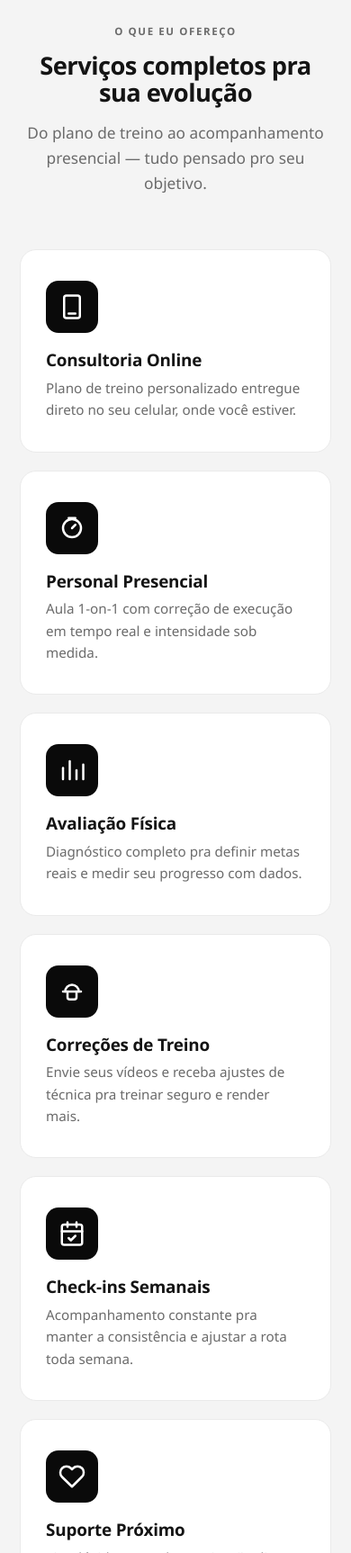
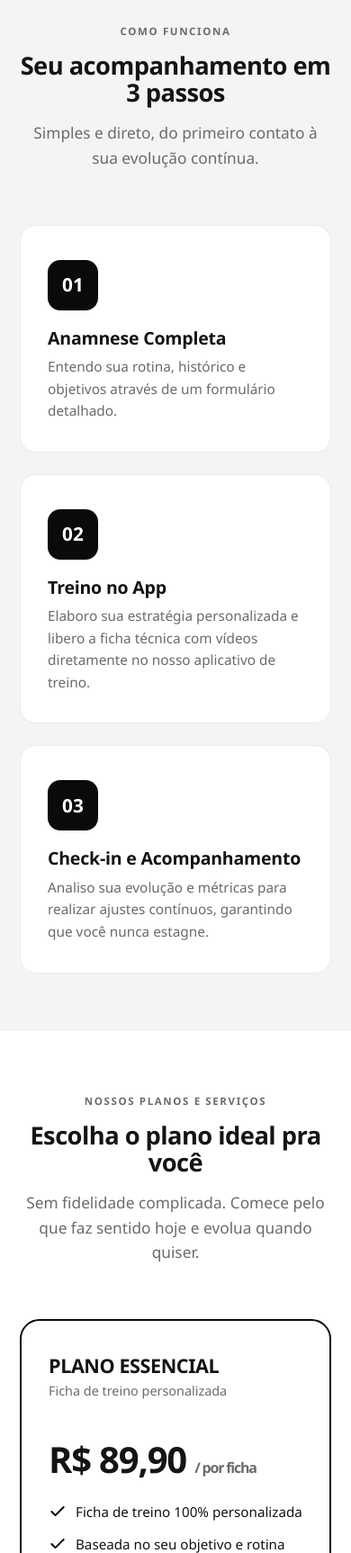
Before and after one commit to mrguerreiro/mateus-aguiar-personal, a plain HTML site: page index.html in a window 390 px wide. Shown: the part 1520-3246 px from the top of the page at 90% size. Drawn offline with Linux system fonts and the light colour scheme.

Commit message:
Substitui Serviços por "Como Funciona" (3 passos) e adiciona FAQ
- Nova seção "Como Funciona" com as 3 etapas do acompanhamento (numeradas)
- Nova seção FAQ com <details> nativo (acessível, funciona sem JS)
- Atualiza navegação, rodapé, responsividade e screenshots do README

Co-Authored-By: Claude Opus 4.8 <noreply@anthropic.com>

```diff
--- a/index.html
+++ b/index.html
@@ -141,21 +141,32 @@
   .sec-head h2{font-size:clamp(2rem,4.4vw,3rem);margin-bottom:16px}
   .sec-head p{color:var(--gray);font-size:1.08rem}
 
-  /* ---------- Services ---------- */
-  #servicos{background:var(--gray-soft)}
-  .svc-grid{display:grid;grid-template-columns:repeat(auto-fit,minmax(230px,1fr));gap:20px}
-  .svc-card{
-    background:#fff;border:1px solid var(--gray-light);border-radius:18px;padding:34px 28px;
-    transition:transform .2s ease, box-shadow .2s ease, border-color .2s;
+  /* ---------- Como Funciona (passos) ---------- */
+  #como-funciona{background:var(--gray-soft)}
+  .steps{display:grid;grid-template-columns:repeat(3,1fr);gap:24px}
+  .step{
+    position:relative;background:#fff;border:1px solid var(--gray-light);border-radius:18px;
+    padding:38px 30px 32px;transition:transform .2s ease, box-shadow .2s ease, border-color .2s;
   }
-  .svc-card:hover{transform:translateY(-6px);box-shadow:0 20px 44px rgba(0,0,0,.09);border-color:#000}
-  .svc-ic{
-    width:58px;height:58px;border-radius:14px;background:var(--black);
-    display:flex;align-items:center;justify-content:center;margin-bottom:20px;
+  .step:hover{transform:translateY(-6px);box-shadow:0 20px 44px rgba(0,0,0,.09);border-color:#000}
+  .step-num{
+    display:inline-flex;align-items:center;justify-content:center;width:56px;height:56px;
+    border-radius:14px;background:var(--black);color:#fff;font-weight:900;font-size:1.3rem;margin-bottom:20px;
   }
-  .svc-ic svg{width:30px;height:30px;stroke:#fff;fill:none;stroke-width:2;stroke-linecap:round;stroke-linejoin:round}
-  .svc-card h3{font-size:1.18rem;margin-bottom:8px;letter-spacing:-.01em}
-  .svc-card p{font-size:.95rem;color:var(--gray)}
+  .step h3{font-size:1.22rem;margin-bottom:10px;letter-spacing:-.01em}
+  .step p{font-size:.96rem;color:var(--gray)}
+
+  /* ---------- FAQ ---------- */
+  .faq-list{max-width:760px;margin:0 auto;display:flex;flex-direction:column;gap:14px}
+  .faq-item{border:1px solid var(--gray-light);border-radius:14px;background:#fff;overflow:hidden}
+  .faq-item summary{
+    cursor:pointer;list-style:none;padding:22px 26px;font-weight:800;font-size:1.05rem;
+    display:flex;justify-content:space-between;align-items:center;gap:16px;
+  }
+  .faq-item summary::-webkit-details-marker{display:none}
+  .faq-item summary::after{content:"+";font-size:1.7rem;font-weight:400;color:var(--gray);line-height:1}
+  .faq-item[open] summary::after{content:"–"}
+  .faq-item p{padding:0 26px 24px;color:var(--gray);margin:0;font-size:.98rem}
 
   /* ---------- Plans ---------- */
   .plans{display:grid;grid-template-columns:repeat(3,1fr);gap:24px;align-items:stretch}
@@ -256,6 +267,7 @@
     .hero-media{min-height:58vh;order:-1}
     .about{grid-template-columns:1fr;gap:36px}
     .about-media{max-width:360px;margin:0 auto}
+    .steps{grid-template-columns:1fr;max-width:440px;margin:0 auto}
     .plans{grid-template-columns:1fr;max-width:440px;margin:0 auto}
     .plan.featured{transform:none}
     .plan.featured:hover{transform:translateY(-6px)}
@@ -319,9 +331,10 @@
       <span class="logo-circle"><img src="assets/logo.jpeg" alt="Mateus Aguiar — Personal / Consultoria"></span>
     </a>
     <nav class="nav-links" id="navLinks" aria-label="Navegação principal">
-      <a href="#servicos">Serviços</a>
+      <a href="#como-funciona">Como Funciona</a>
       <a href="#planos">Planos</a>
       <a href="#sobre">Sobre</a>
+      <a href="#faq">FAQ</a>
       <a class="btn btn-wa nav-cta" href="https://wa.me/5514998017399?text=Ol%C3%A1%2C%20gostaria%20de%20saber%20mais%20a%20respeito%20dos%20planos%20e%20servi%C3%A7os." target="_blank" rel="noopener" data-wa>Fale comigo</a>
     </nav>
     <button class="burger" id="burger" aria-label="Abrir menu" aria-expanded="false" aria-controls="navLinks"><span></span><span></span><span></span></button>
@@ -362,44 +375,29 @@
   </div>
 </section>
 
-<!-- ============ SERVIÇOS ============ -->
-<section id="servicos">
+<!-- ============ COMO FUNCIONA ============ -->
+<section id="como-funciona">
   <div class="wrap">
     <div class="sec-head reveal">
-      <span class="eyebrow">O que eu ofereço</span>
-      <h2>Serviços completos pra sua evolução</h2>
-      <p>Do plano de treino ao acompanhamento presencial — tudo pensado pro seu objetivo.</p>
+      <span class="eyebrow">Como funciona</span>
+      <h2>Seu acompanhamento em 3 passos</h2>
+      <p>Simples e direto, do primeiro contato à sua evolução contínua.</p>
     </div>
-    <div class="svc-grid">
-      <div class="svc-card reveal">
-        <div class="svc-ic"><svg viewBox="0 0 24 24"><rect x="5" y="2" width="14" height="20" rx="2"/><line x1="9" y1="18" x2="15" y2="18"/></svg></div>
-        <h3>Consultoria Online</h3>
-        <p>Plano de treino personalizado entregue direto no seu celular, onde você estiver.</p>
+    <div class="steps">
+      <div class="step reveal">
+        <span class="step-num">01</span>
+        <h3>Anamnese Completa</h3>
+        <p>Entendo sua rotina, histórico e objetivos através de um formulário detalhado.</p>
       </div>
-      <div class="svc-card reveal">
-        <div class="svc-ic"><svg viewBox="0 0 24 24"><circle cx="12" cy="12" r="8"/><path d="M12 12l3-3"/><path d="M9 3h6"/></svg></div>
-        <h3>Personal Presencial</h3>
-        <p>Aula 1-on-1 com correção de execução em tempo real e intensidade sob medida.</p>
+      <div class="step reveal">
+        <span class="step-num">02</span>
+        <h3>Treino no App</h3>
+        <p>Elaboro sua estratégia personalizada e libero a ficha técnica com vídeos diretamente no nosso aplicativo de treino.</p>
       </div>
-      <div class="svc-card reveal">
-        <div class="svc-ic"><svg viewBox="0 0 24 24"><path d="M4 20V10"/><path d="M10 20V4"/><path d="M16 20v-8"/><path d="M22 20V7"/></svg></div>
-        <h3>Avaliação Física</h3>
-        <p>Diagnóstico completo pra definir metas reais e medir seu progresso com dados.</p>
-      </div>
-      <div class="svc-card reveal">
-        <div class="svc-ic"><svg viewBox="0 0 24 24"><path d="M6 12a6 6 0 0 1 12 0"/><path d="M4 12h16"/><path d="M8 12v5a2 2 0 0 0 2 2h4a2 2 0 0 0 2-2v-5"/></svg></div>
-        <h3>Correções de Treino</h3>
-        <p>Envie seus vídeos e receba ajustes de técnica pra treinar seguro e render mais.</p>
-      </div>
-      <div class="svc-card reveal">
-        <div class="svc-ic"><svg viewBox="0 0 24 24"><rect x="3" y="4" width="18" height="18" rx="2"/><path d="M3 10h18"/><path d="M8 2v4M16 2v4"/><path d="M9 16l2 2 4-4"/></svg></div>
-        <h3>Check-ins Semanais</h3>
-        <p>Acompanhamento constante pra manter a consistência e ajustar a rota toda semana.</p>
-      </div>
-      <div class="svc-card reveal">
-        <div class="svc-ic"><svg viewBox="0 0 24 24"><path d="M20.8 4.6a5.5 5.5 0 0 0-7.8 0L12 5.6l-1-1a5.5 5.5 0 1 0-7.8 7.8l1 1L12 21l7.8-7.8 1-1a5.5 5.5 0 0 0 0-7.8z"/></svg></div>
-        <h3>Suporte Próximo</h3>
-        <p>Tire dúvidas e receba motivação direto no WhatsApp. Você nunca treina sozinho.</p>
+      <div class="step reveal">
+        <span class="step-num">03</span>
+        <h3>Check-in e Acompanhamento</h3>
+        <p>Analiso sua evolução e métricas para realizar ajustes contínuos, garantindo que você nunca estagne.</p>
       </div>
     </div>
   </div>
@@ -466,17 +464,40 @@
       <div class="reveal">
         <span class="eyebrow" style="color:#888">Quem é</span>
         <h2>Mateus Aguiar</h2>
-        <p>Personal trainer dedicado a transformar treino em resultado real. Meu trabalho é
-          entender o seu objetivo, montar uma estratégia sob medida e caminhar junto com você
-          em cada etapa — sem fórmula pronta.</p>
-        <p>Seja no presencial ou na consultoria online, o foco é sempre o mesmo: consistência,
-          técnica correta e progresso que você consegue enxergar semana após semana.</p>
+        <p>Tenho 31 anos, sou Cristão e apaixonado por atividade física. Ex-atleta profissional, vivo a rotina do esporte na pele e trabalho com musculação há mais de 7 anos.
+Minha missão como seu Personal Trainer é transformar a sua rotina através de um acompanhamento 100% individualizado, eficiente e seguro. Acredito na força da consistência, no respeito à sua rotina e na entrega de resultados reais, sem fórmulas mágicas.
+Seja para emagrecer, ganhar massa muscular ou melhorar sua qualidade de vida, estamos juntos nessa jornada. Afinal, o básico bem-feito é o que funciona</p>
+
         <div class="creds">
           <span><svg viewBox="0 0 24 24"><use href="#check-w"/></svg> Treino presencial &amp; online</span>
           <span><svg viewBox="0 0 24 24"><use href="#check-w"/></svg> Planos individualizados</span>
           <span><svg viewBox="0 0 24 24"><use href="#check-w"/></svg> Acompanhamento próximo</span>
         </div>
       </div>
+    </div>
+  </div>
+</section>
+
+<!-- ============ FAQ ============ -->
+<section id="faq">
+  <div class="wrap">
+    <div class="sec-head reveal">
+      <span class="eyebrow">Perguntas frequentes</span>
+      <h2>Ainda com dúvidas?</h2>
+    </div>
+    <div class="faq-list">
+      <details class="faq-item reveal">
+        <summary>Preciso ter experiência?</summary>
+        <p>Não! Todos os treinos respeitam o seu nível atual.</p>
+      </details>
+      <details class="faq-item reveal">
+        <summary>Serve para quem treina em casa ou condomínio?</summary>
+        <p>Com certeza. O treino é adaptado para os equipamentos que você tem disponíveis.</p>
+      </details>
+      <details class="faq-item reveal">
+        <summary>Como acesso meus treinos?</summary>
+        <p>Através do nosso aplicativo de treino exclusivo, com vídeos e registro de cargas.</p>
+      </details>
     </div>
   </div>
 </section>
@@ -503,9 +524,10 @@
       <span class="logo-circle sm"><img src="assets/logo.jpeg" alt="Mateus Aguiar — Personal / Consultoria"></span>
     </a>
     <div class="foot-links">
-      <a href="#servicos">Serviços</a>
+      <a href="#como-funciona">Como Funciona</a>
       <a href="#planos">Planos</a>
       <a href="#sobre">Sobre</a>
+      <a href="#faq">FAQ</a>
       <a href="https://wa.me/5514998017399?text=Ol%C3%A1%2C%20gostaria%20de%20saber%20mais%20a%20respeito%20dos%20planos%20e%20servi%C3%A7os." target="_blank" rel="noopener" data-wa>WhatsApp</a>
     </div>
     <small>© <span id="year"></span> Mateus Aguiar · Personal / Consultoria</small>
```
Also changed, not shown: docs/screenshots/desktop-como.png (added), docs/screenshots/desktop-servicos.png (deleted), 1 other file.
